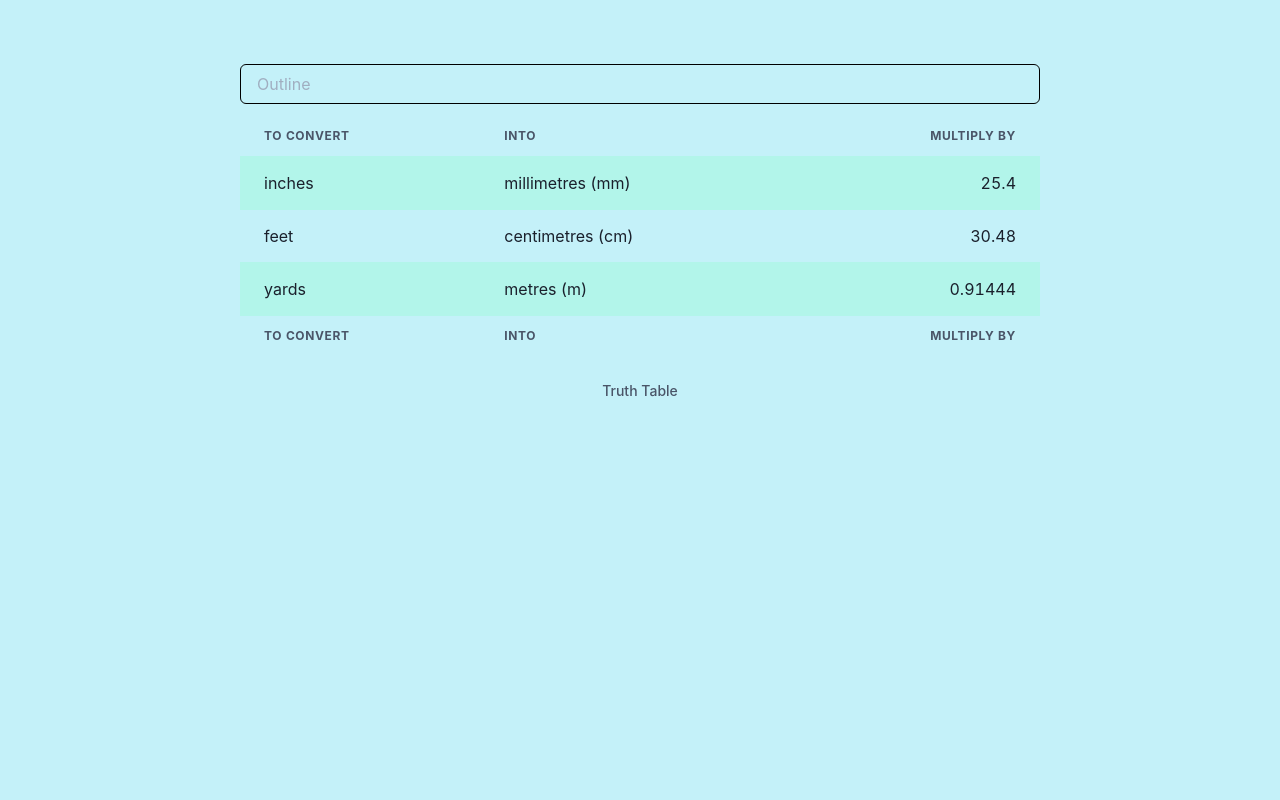
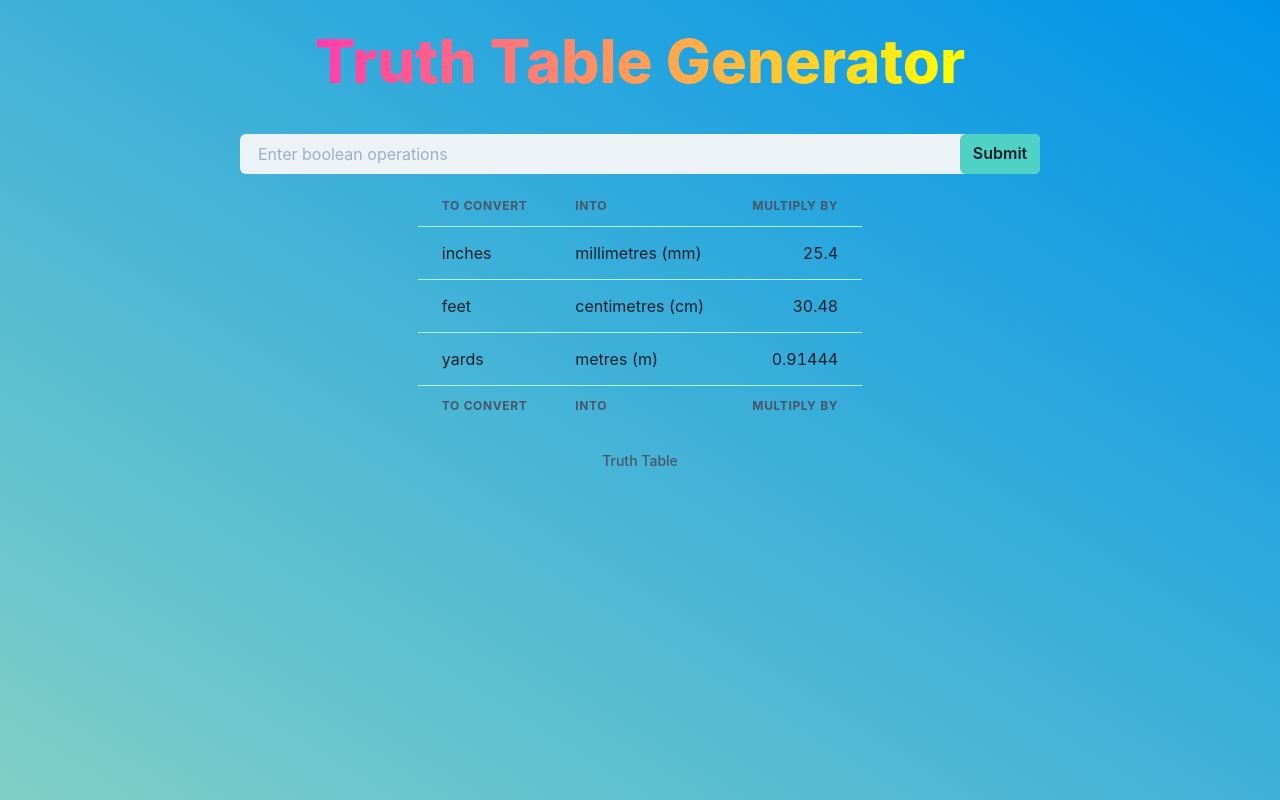
Before and after one commit to 20dcs/truth-table-generator, a React (Create React App) app: page / in a window 1280 px wide. Built offline with nearby package versions, Linux system fonts and the light colour scheme.

Commit message:
feat: add input, button and bg

```diff
--- a/src/App.js
+++ b/src/App.js
@@ -4,7 +4,11 @@ import { Box } from "@chakra-ui/react";
 
 function App() {
   return (
-    <Box minH={"100vh"} minW={"100vh"} className="App" bg={"cyan.100"}>
+    <Box
+      minH={"100vh"}
+      className="App"
+      bgGradient="linear(to top right, #80D0C7, #0093E9)"
+    >
       <Home />
     </Box>
   );
--- a/src/components/Home.jsx
+++ b/src/components/Home.jsx
@@ -1,18 +1,40 @@
 import React from "react";
-import { Input, Stack } from "@chakra-ui/react";
+import {
+  Input,
+  Stack,
+  Text,
+  Button,
+  InputRightElement,
+  InputGroup,
+} from "@chakra-ui/react";
 import TruthTable from "./TruthTable";
 
 function Home() {
   return (
-    <Stack spacing={3}>
-      <Input
-        mx={"auto"}
-        mt={16}
-        maxW={"100vh"}
-        variant="outline"
-        placeholder="Outline"
-        borderColor="black"
-      />
+    <Stack spacing={3} alignItems="center">
+      <Text
+        m={4}
+        bgGradient="linear(to-r, #FF3CAC, #FFFF00)"
+        bgClip="text"
+        fontSize="6xl"
+        fontWeight="extrabold"
+      >
+        Truth Table Generator
+      </Text>
+      <InputGroup maxW={"100vh"} size="md">
+        <Input
+          // mt={16}
+          variant="filled"
+          placeholder="Enter boolean operations"
+          colorScheme="white"
+        />
+        <InputRightElement width="5.0rem">
+          <Button bgColor="teal.300" size="md">
+            Submit
+          </Button>
+        </InputRightElement>
+      </InputGroup>
+
       <TruthTable />
     </Stack>
   );
--- a/src/components/TruthTable.jsx
+++ b/src/components/TruthTable.jsx
@@ -8,16 +8,13 @@ import {
   Th,
   Td,
   TableCaption,
+  Stack,
 } from "@chakra-ui/react";
 
 function TruthTable() {
   return (
-    <Table
-      variant="striped"
-      colorScheme="teal"
-      maxW={"100vh"}
-      alignSelf="center"
-    >
+    <Stack mt={4}>
+      <Table size="md" colorScheme="teal" alignSelf="center">
         <TableCaption>Truth Table</TableCaption>
         <Thead>
           <Tr>
@@ -51,6 +48,7 @@ function TruthTable() {
           </Tr>
         </Tfoot>
       </Table>
+    </Stack>
   );
 }
 
```
Lines whose indentation alone changed are shown as unchanged.
